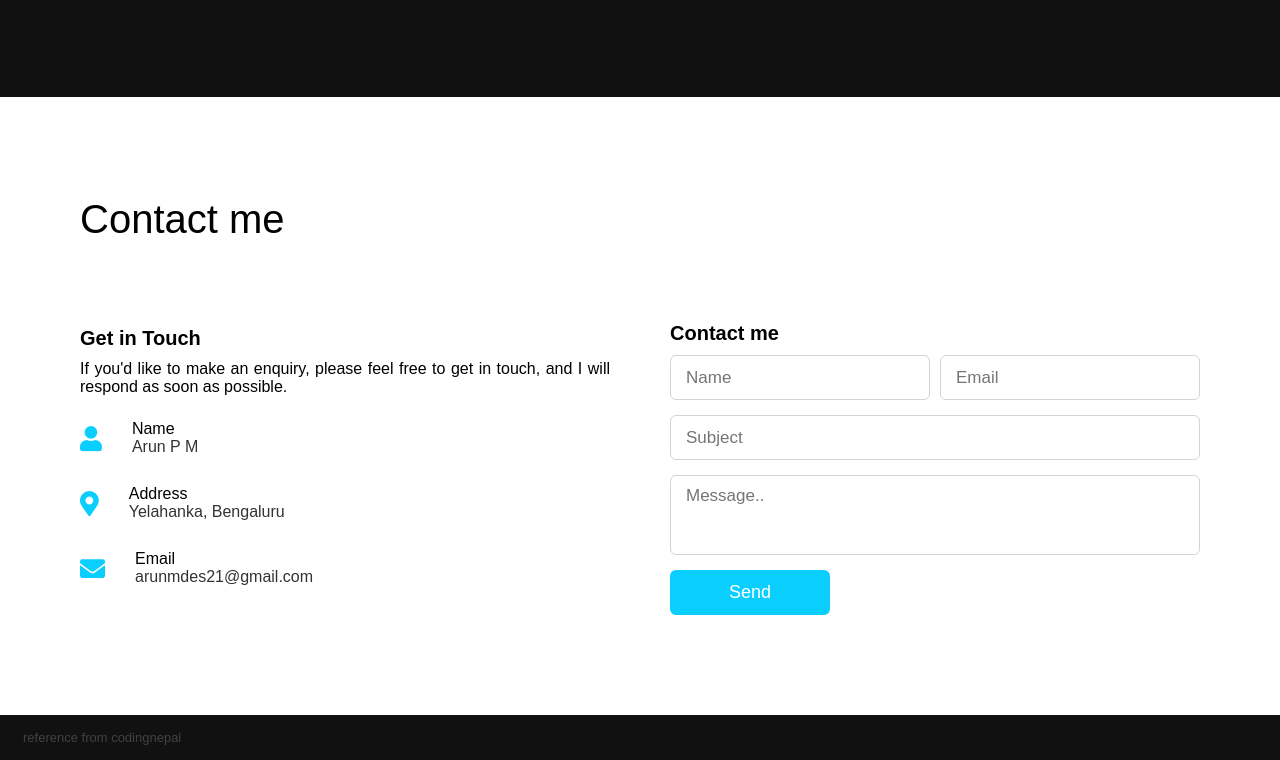
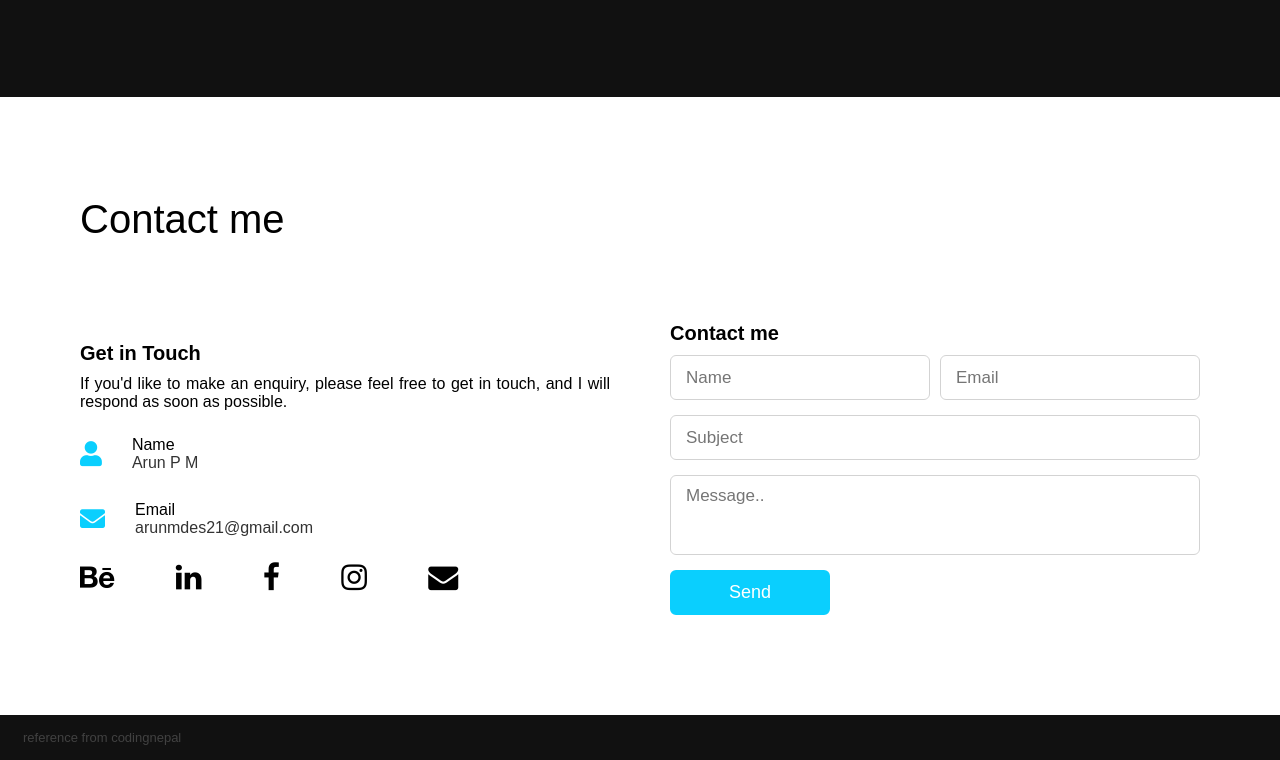
Before and after one commit to novalogic-org/arunpm, a plain HTML site: page index.html in a window 1280 px wide. Shown: the part 2444-3204 px from the top of the page. Drawn offline with nearby package versions, Linux system fonts and the light colour scheme.

Commit message:
UPDATED the links social

```diff
--- a/index.html
+++ b/index.html
@@ -12,6 +12,7 @@
     <script src="https://cdnjs.cloudflare.com/ajax/libs/waypoints/4.0.1/jquery.waypoints.min.js"></script>
     <script src="https://cdnjs.cloudflare.com/ajax/libs/OwlCarousel2/2.3.4/owl.carousel.min.js"></script>
     <link rel="stylesheet" href="https://cdnjs.cloudflare.com/ajax/libs/OwlCarousel2/2.3.4/assets/owl.carousel.min.css"/>
+    <link rel="stylesheet" href="https://maxcdn.bootstrapcdn.com/font-awesome/4.7.0/css/font-awesome.min.css">
 
 </head>
 <body>
@@ -169,19 +170,21 @@
                             </div>
                         </div>
                         <div class="row">
-                            <i class="fas fa-map-marker-alt"></i>
-                            <div class="info">
-                                <div class="head">Address</div>
-                                <div class="sub-title">Yelahanka, Bengaluru</div>
-                            </div>
-                        </div>
-                        <div class="row">
                             <i class="fas fa-envelope"></i>
                             <div class="info">
                                 <div class="head">Email</div>
                                 <div class="sub-title">arunmdes21@gmail.com</div>
                             </div>
                         </div>
+                    </div>
+                    <div id="social-test">
+                        <ul class="social">
+                            <li><a href="https://www.behance.net/arunpm" target="_blank" style="color: inherit;"><i class="fa fa-behance" aria-hidden="true" ></i></a></li>
+                            <li><a href="https://www.linkedin.com/in/arunpm28/" target="_blank" style="color: inherit;"><i class="fa fa-linkedin" aria-hidden="true"></i></a></li>
+                            <li><a href="https://www.facebook.com/arun.pm.1466" target="_blank" style="color: inherit;"><i class="fa fa-facebook" aria-hidden="true"></i></a></li>
+                            <li><a href="https://www.instagram.com/crazydude.exe/" target="_blank" style="color: inherit;"><i class="fa fa-instagram" aria-hidden="true"></i></a></li>
+                            <li><a href="mailto:arunmdes21@gmail.com" target="_blank" style="color: inherit;"><i class="fa fa-envelope" aria-hidden="true"></i></a></li>
+                        </ul>
                     </div>
                 </div>
                 <div class="column right">
--- a/style.css
+++ b/style.css
@@ -507,6 +507,31 @@ section .title::after{
   color: #0acffe;
   background: none;
 }
+
+
+/* social section styling */
+#social-test {
+    text-align: left;
+    font-size: 30px;
+}
+.social li
+    {
+    color: black;
+    list-style-type: none;
+    display: inline-block;
+    align-items: baseline;
+    margin: 20px;
+    text-align: left;
+    transition: ease-out 0.3s;
+    margin:0 10% 0 0 ;
+
+}
+.social li:hover{
+    color: #0acffe;
+    border-color: #0acffe;
+    transform: scale(1.2);
+}
+
 /* footer section styling */
 footer{
     background: #111;
```
